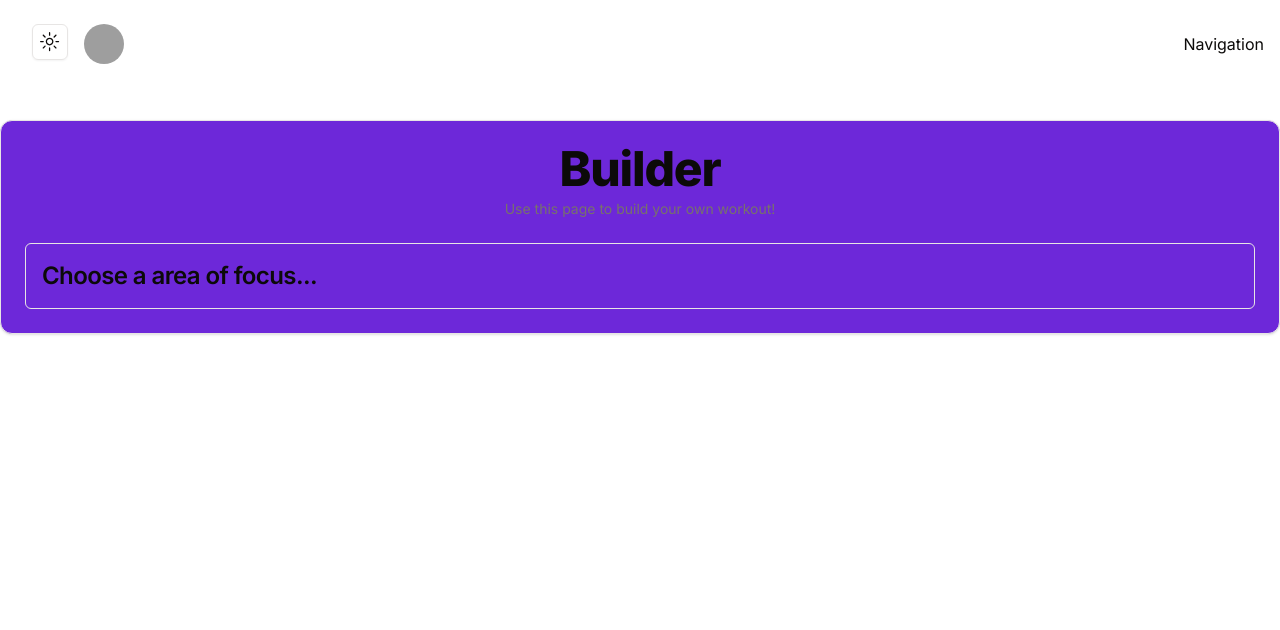
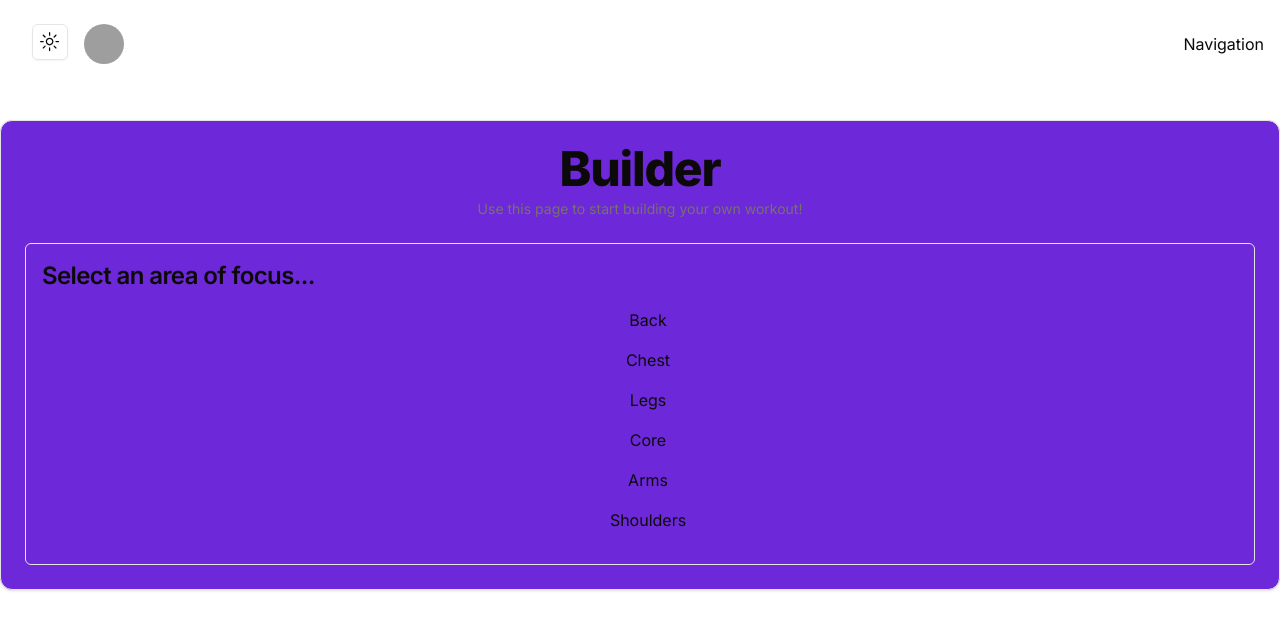
Before and after one commit to bkautz0824/GYM_GUARDIAN_FINAL, a Next.js app: page /builder in a window 1280 px wide. Shown: the top 630 px of the page. Built offline with nearby package versions, Linux system fonts and the light colour scheme; grey boxes are pictures that could not be loaded.

Commit message:
added some routes and made the builder page

```diff
--- /dev/null
+++ b/src/app/builder/[area]/page.jsx
@@ -0,0 +1,31 @@
+"use client"
+import React from 'react'
+import { useParams } from 'next/navigation'
+import {
+    Card,
+    CardContent,
+    CardHeader,
+  } from "@/components/ui/card"
+  import { TypographyH1, TypographyMuted, TypographyP, TypographyH3 } from '@/components/typography/Typography'
+import { workouts } from '@/data/WorkoutData'
+
+export default function AreaOfFOcus() {
+
+    const {area} = useParams()
+
+    console.log(area)
+  return (
+    <Card className={`m-5 bg-violet-700`}>
+        <CardHeader className="items-center bg">
+
+            <TypographyH1 text={'Builder'}/>
+            <TypographyMuted text={"Use this page to start building your own workout!"}/>
+        </CardHeader>
+        <CardContent>
+
+        </CardContent>
+
+
+    </Card>
+  )
+}
--- a/src/app/builder/page.jsx
+++ b/src/app/builder/page.jsx
@@ -6,6 +6,8 @@ import {
   } from "@/components/ui/card"
   import { TypographyH1, TypographyMuted, TypographyP, TypographyH3 } from '@/components/typography/Typography'
 import { workouts } from '@/data/WorkoutData'
+import Link from 'next/link'
+import { buttonVariants } from "@/components/ui/button"
 
 
 export default function Builder() {
@@ -14,17 +16,25 @@ export default function Builder() {
         <CardHeader className="items-center bg">
 
             <TypographyH1 text={'Builder'}/>
-            <TypographyMuted text={"Use this page to build your own workout!"}/>
+            <TypographyMuted text={"Use this page to start building your own workout!"}/>
         </CardHeader>
-        <CardContent className="items-center">
-          <div className="items-center p-4 space-x-4 border rounded-md ">
-            <TypographyH3 text={"Choose a area of focus..."}/>
+        <CardContent>
+            <div className="p-4 space-x-4 border rounded-md ">
+                <TypographyH3 text={"Select an area of focus..."} />
+                {
+                workouts.map((item) => {
+                    return(
+                        <div className='flex justify-center m-4 '>
+                         <Link href={`builder/${item.muscle_group}?`}>{item.muscle_group}</Link>
+                        </div>
 
+                    )
 
-          </div>
+                })
+            }
+            </div>
+        </CardContent>
 
-
-        </CardContent>
 
     </Card>
   )
```
